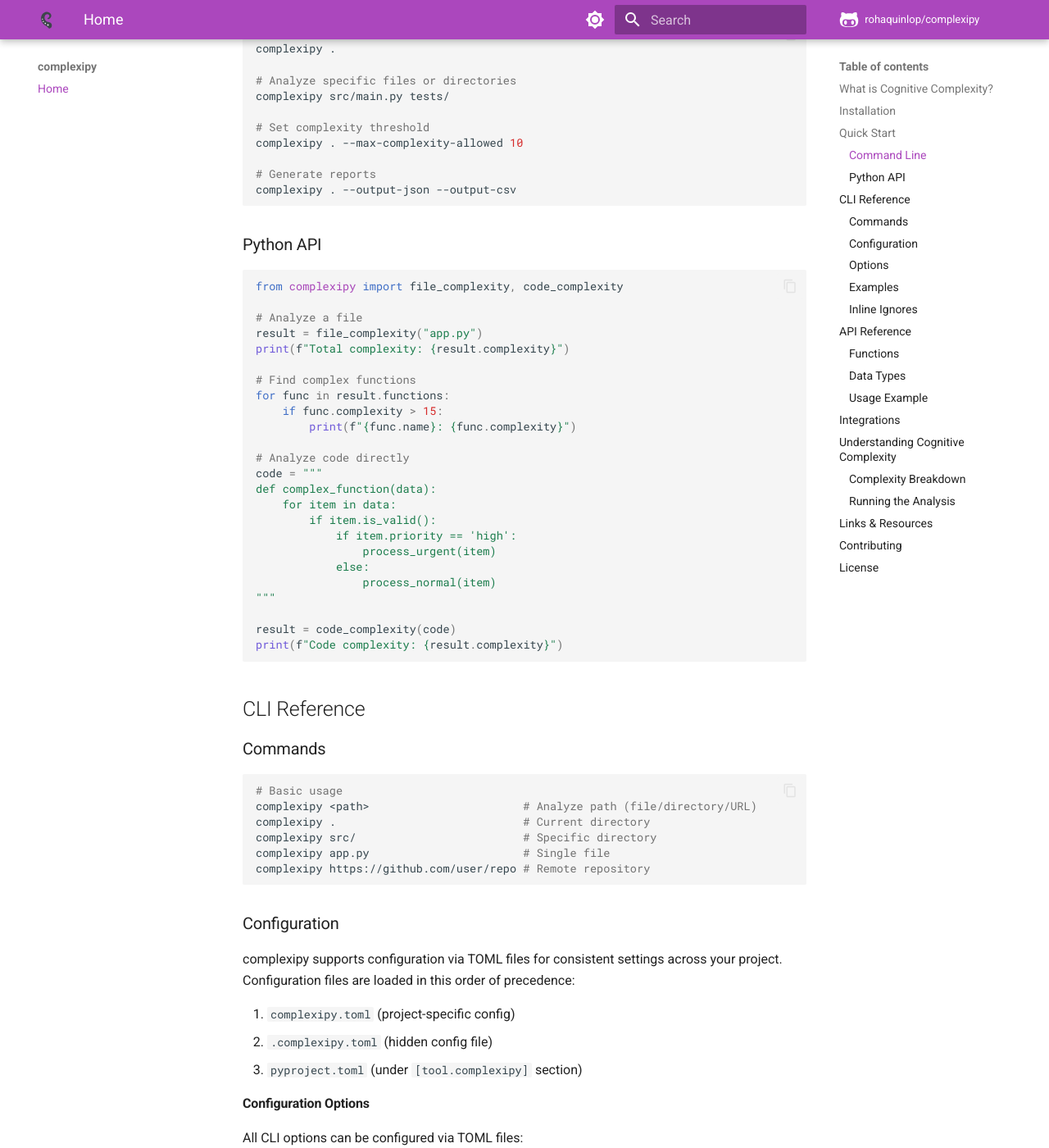
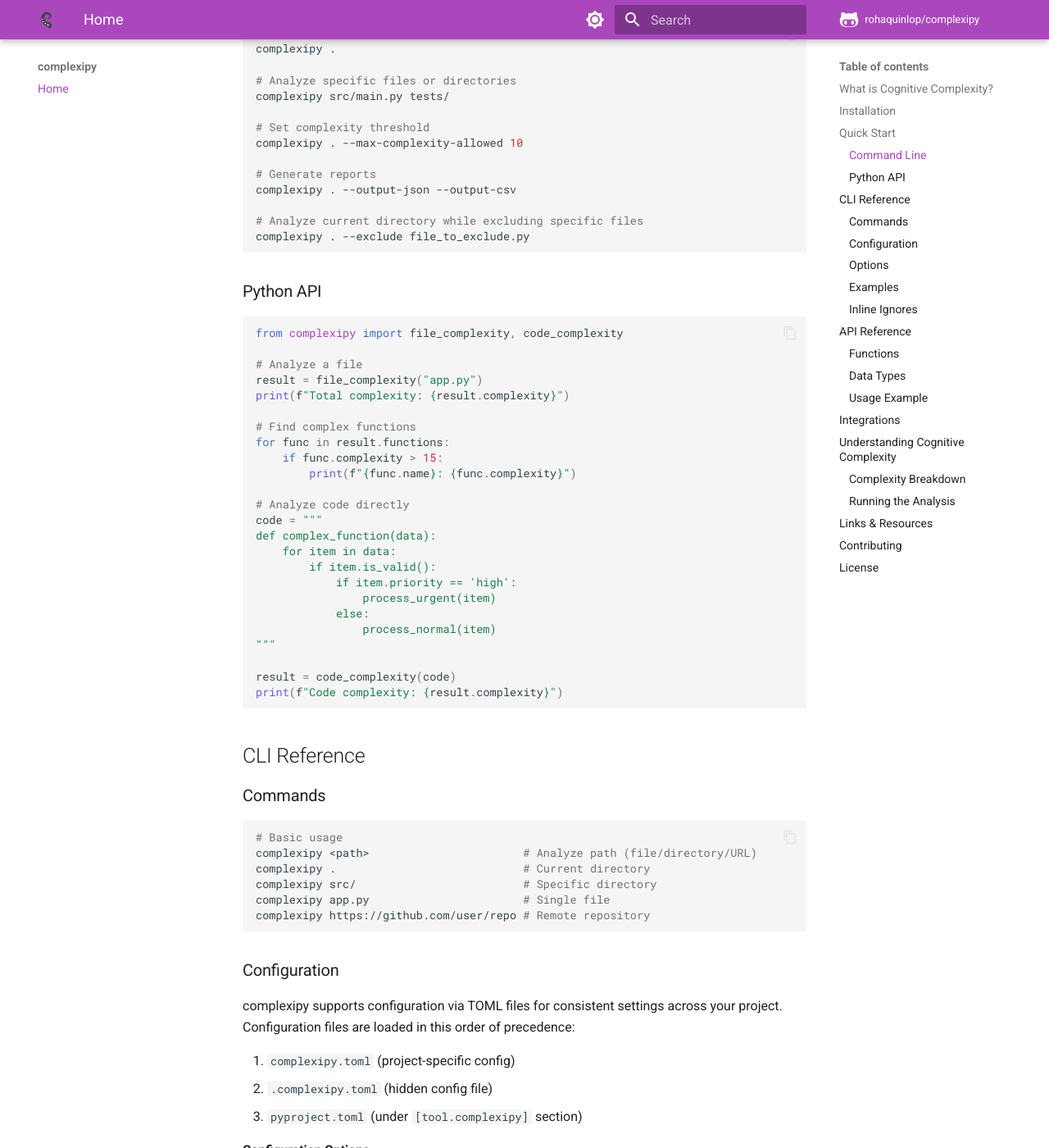
Before and after one commit to rohaquinlop/complexipy, an MkDocs documentation site: the page built from docs/index.md, in a window 1280 px wide and 1400 px high, scrolled down 1343 px. Shown: the whole window at 82% size. Built offline with MkDocs 1.6.1 and Material for MkDocs 9.7.7, drawn with Linux system fonts in a browser that asks for light colours; comment, search, counter and statistics services are not loaded; some of the changed text lies outside the part shown.

Commit message:
add missing docs

````diff
--- a/docs/index.md
+++ b/docs/index.md
@@ -67,6 +67,10 @@
 
 # Generate reports
 complexipy . --output-json --output-csv
+
+# Analyze current directory while excluding specific files
+complexipy . --exclude file_to_exclude.py
+
 ```
 
 ### Python API
@@ -131,6 +135,7 @@
 ignore-complexity = false
 details = "normal"
 sort = "asc"
+exclude = []
 
 [output]
 csv = true
@@ -148,6 +153,7 @@
 ignore-complexity = false
 details = "normal"
 sort = "asc"
+exclude = []
 
 [tool.complexipy.output]
 csv = true
@@ -169,6 +175,7 @@
 | `--quiet` | Suppress terminal output | `false` |
 | `--ignore-complexity` | Don't exit with error on threshold breach | `false` |
 | `--version` | Show installed complexipy version and exit | - |
+| `--exclude` | Paths to the directories or files to exclude. |  |
 
 ### Examples
 
````
Also changed, not shown: README.md (+6 -0 lines).
